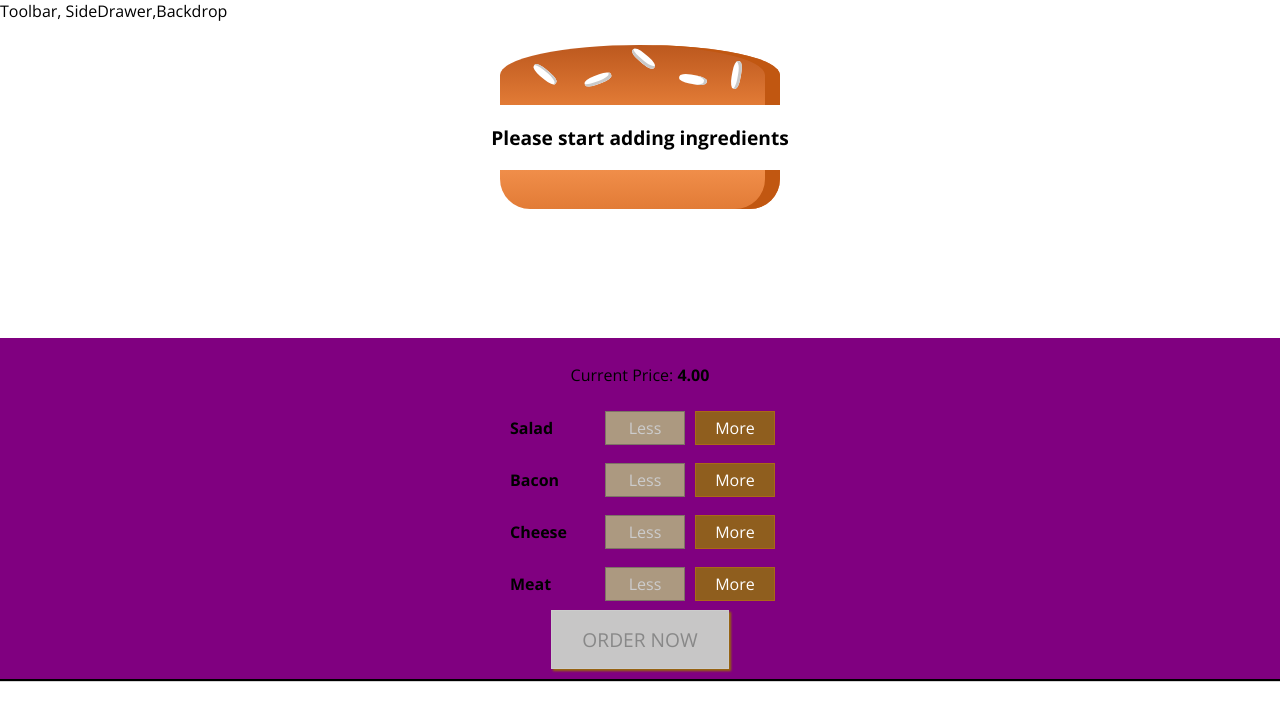
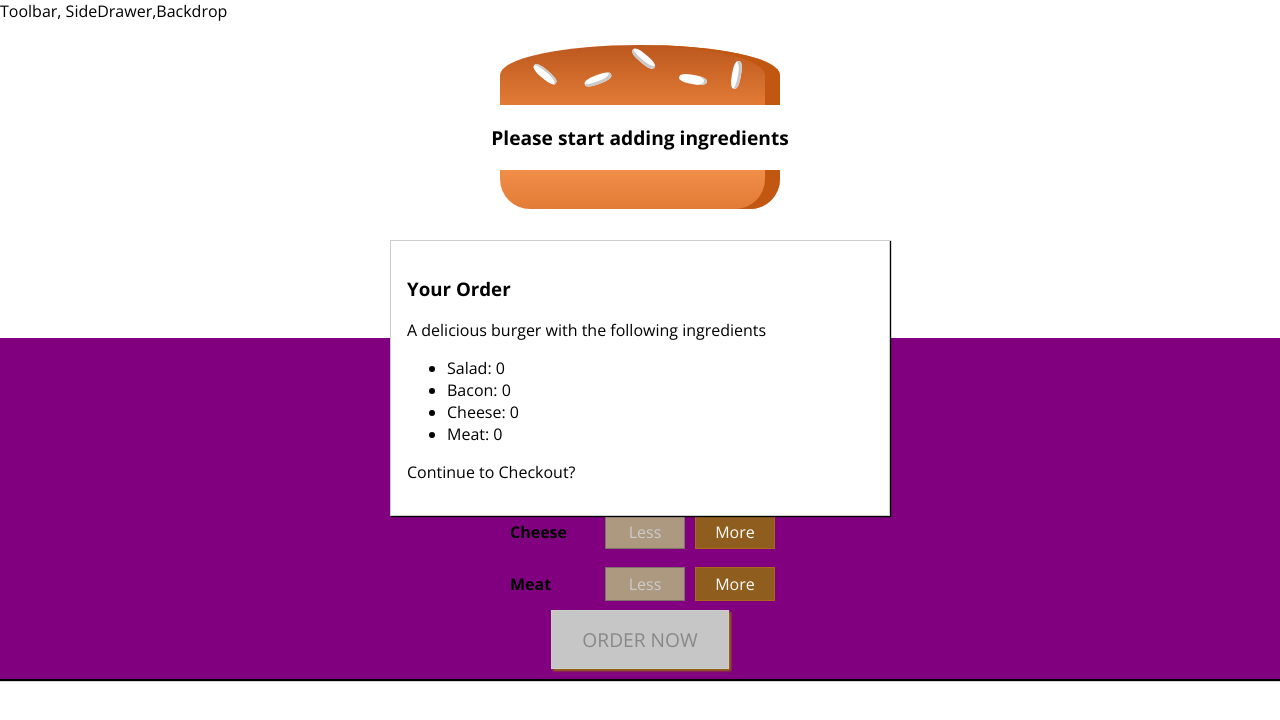
Before and after one commit to timmlaxton/Takeaway, a React (Create React App) app in the folder takeaway-app/: page / in a window 1280 px wide. Shown: the top 720 px of the page. Built offline with nearby package versions, Linux system fonts and the light colour scheme.

Commit message:
added modal

```diff
--- /dev/null
+++ b/takeaway-app/src/components/Burger/OrderSummary/OrderSummary.js
@@ -0,0 +1,27 @@
+import React from 'react'
+import Aux from '../../../hoc/Aux';
+
+
+const orderSummary = (props) => {
+    const ingredientSummary = Object.keys(props.ingredients)
+    .map(igKey => {
+        return (
+        <li key={igKey}>
+            <span style={{textTransform: 'capitalize'}}>{igKey}</span>: {props.ingredients[igKey]}
+            </li>);
+    })
+
+    return (
+    <Aux>
+        <h3>Your Order</h3>
+        <p>A delicious burger with the following ingredients</p>
+        <ul>
+        {ingredientSummary}
+        </ul>
+        <p>Continue to Checkout?</p>
+    </Aux>
+)
+
+};
+
+export default orderSummary;
--- /dev/null
+++ b/takeaway-app/src/components/UI/Modal/Modal.js
@@ -0,0 +1,11 @@
+import React from 'react';
+
+import classes from './Modal.module.css'
+
+const modal = (props) => (
+    <div className={classes.Modal}>
+        {props.children}
+    </div>
+);
+
+export default modal;
--- /dev/null
+++ b/takeaway-app/src/components/UI/Modal/Modal.module.css
@@ -0,0 +1,20 @@
+.Modal {
+    position: fixed;
+    z-index: 500;
+    background-color: white;
+    width: 70%;
+    border: 1px solid #ccc;
+    box-shadow: 1px 1px 1px black;
+    padding: 16px;
+    left: 15%;
+    top: 30%;
+    box-sizing: border-box;
+    transition: all 0.3s ease-out;
+}
+
+@media (min-width: 600px) {
+    .Modal {
+        width: 500px;
+        left: calc(50% - 250px);
+    }
+}
--- a/takeaway-app/src/containers/BurgerBuilder/BurgerBuilder.js
+++ b/takeaway-app/src/containers/BurgerBuilder/BurgerBuilder.js
@@ -2,6 +2,8 @@
 import Aux from '../../hoc/Aux'
 import Burger from '../../components/Burger/Burger'
 import BuildControls from '../../components/Burger/BuildControls/BuildControls'
+import Modal from '../../components/UI/Modal/Modal'
+import OrderSummary from '../../components/Burger/OrderSummary/OrderSummary'
 
 const INGREDIENT_PRICES = {
     salad: 0.5,
@@ -78,6 +80,9 @@
         }
         return (
             <Aux>
+                <Modal>
+                    <OrderSummary ingredients={this.state.ingredients}/>
+                </Modal>
                 <Burger ingredients={this.state.ingredients} />
                 <BuildControls
                 ingredientAdded={this.addIngredientHandler}
```
Also changed, not shown: takeaway-app/src/components/UI/Backdrop/Backdrop.js (added).
